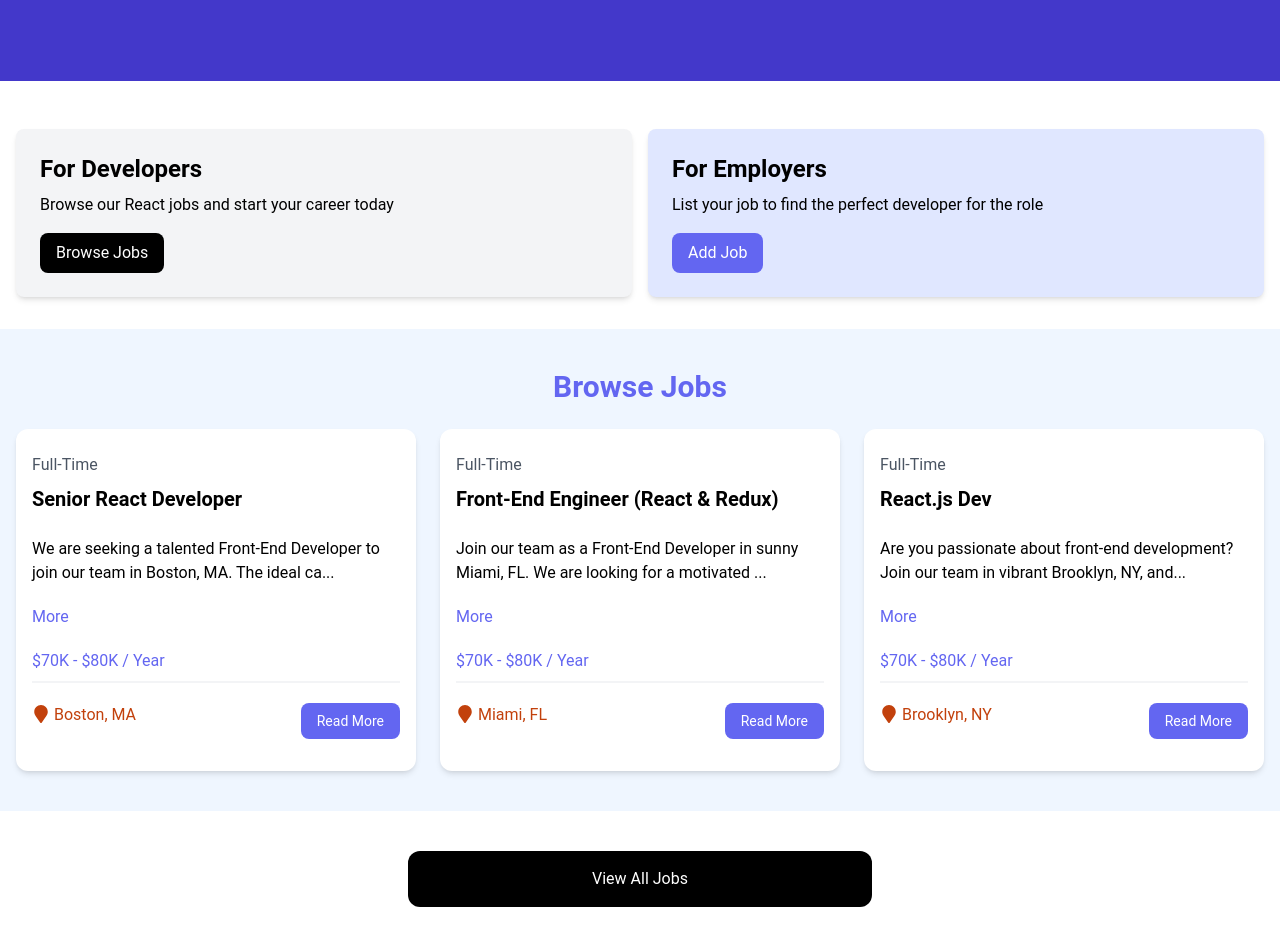
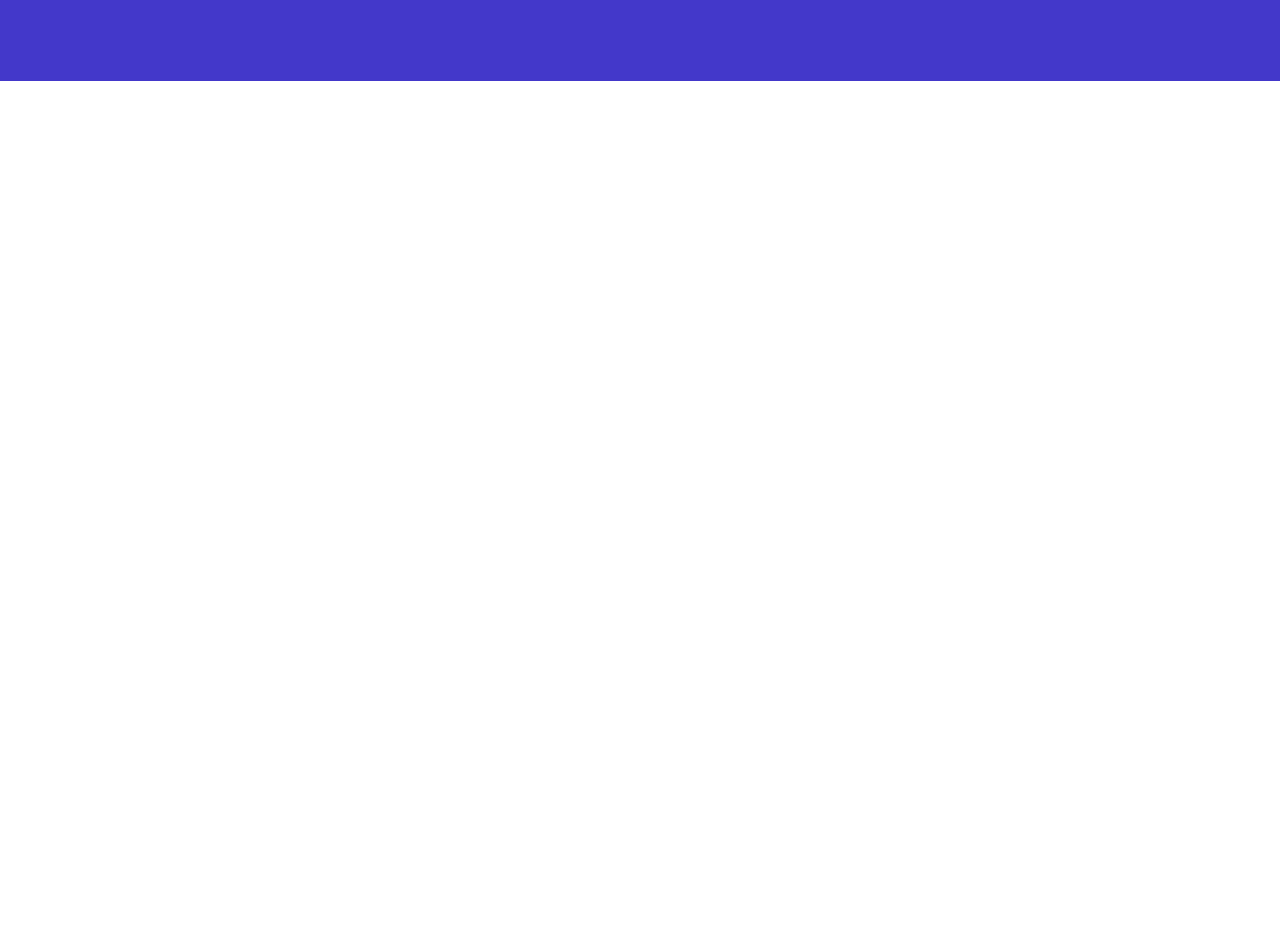
Before and after one commit to yoginak/React-Job-Website, a React (Vite) app: page / in a window 1280 px wide. Shown: the part 280-1226 px from the top of the page. After the commit the page ends 800 px from the top, so only its background shows below. Built offline with nearby package versions, Linux system fonts and the light colour scheme.

Commit message:
initial routing changes

```diff
--- a/package.json
+++ b/package.json
@@ -12,7 +12,8 @@
   "dependencies": {
     "react": "^18.3.1",
     "react-dom": "^18.3.1",
-    "react-icons": "^5.4.0"
+    "react-icons": "^5.4.0",
+    "react-router-dom": "^7.1.1"
   },
   "devDependencies": {
     "@eslint/js": "^9.8.0",
--- a/src/App.jsx
+++ b/src/App.jsx
@@ -1,23 +1,25 @@
-import React from 'react'
-import Navbar from './components/Navbar';
-import Hero from './components/Hero';
-import HomeCards from './components/HomeCards';
-import JobListings from './components/JobListings';
-import ViewAllJobs from './components/ViewAllJobs';
+import React from 'react';
+import { createBrowserRouter, RouterProvider } from 'react-router-dom';
+import HomePage from './pages/HomePage';
+import MainLayout from './layouts/MainLayout';
+
+const router = createBrowserRouter([
+  {
+    path: "/",
+    element: <MainLayout />, // Main layout wrapper
+    children: [
+      {
+        path: "/", // Nested route
+        element: <HomePage />, // Content for this route
+      },
+    ],
+  },
+]);
 
 const App = () => {
   return (
-    <>
-    <Navbar />
-    {/* <!-- Hero --> */}
-    <Hero />
-    {/* <!-- Developers and Employers --> */}
-    <HomeCards />
-    {/* <!-- Browse Jobs --> */}
-    <JobListings />
-    <ViewAllJobs />
-    </>
+    <RouterProvider router={router} />
   );
 };
 
-export default App
+export default App;
--- /dev/null
+++ b/src/layouts/MainLayout.jsx
@@ -0,0 +1,14 @@
+import React from 'react'
+import { Outlet } from 'react-router-dom'
+import Navbar from "../components/Navbar"
+
+const MainLayout = () => {
+  return (
+    <>
+    <Navbar />
+      <Outlet />
+    </>
+  )
+}
+
+export default MainLayout
--- /dev/null
+++ b/src/pages/HomePage.jsx
@@ -0,0 +1,12 @@
+import React from 'react'
+import Hero from '../components/Hero'
+
+const HomePage = () => {
+  return (
+    <>
+      <Hero />
+    </>
+  )
+}
+
+export default HomePage
```
Also changed, not shown: 1 other file (tests, documents, lock files or other folders).
